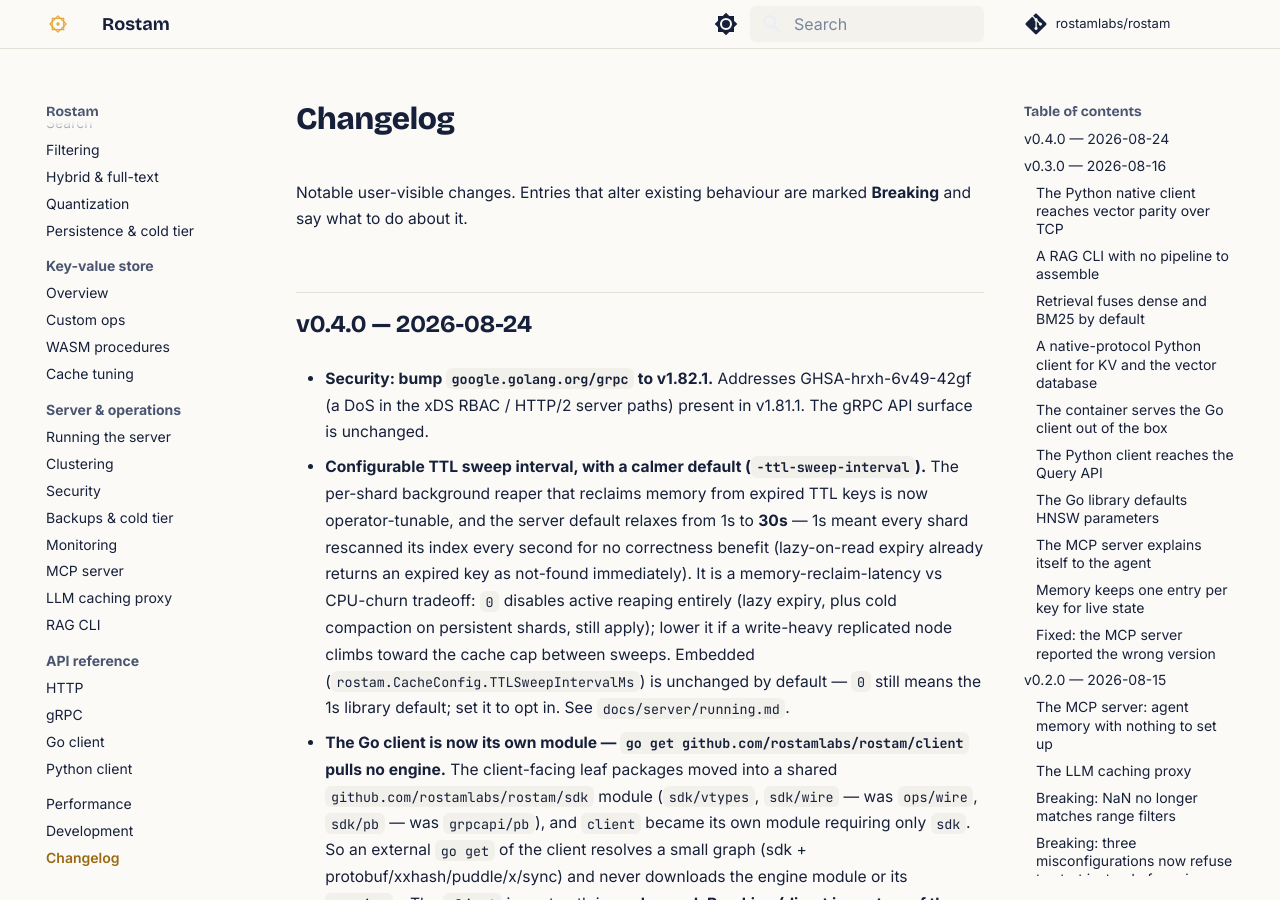
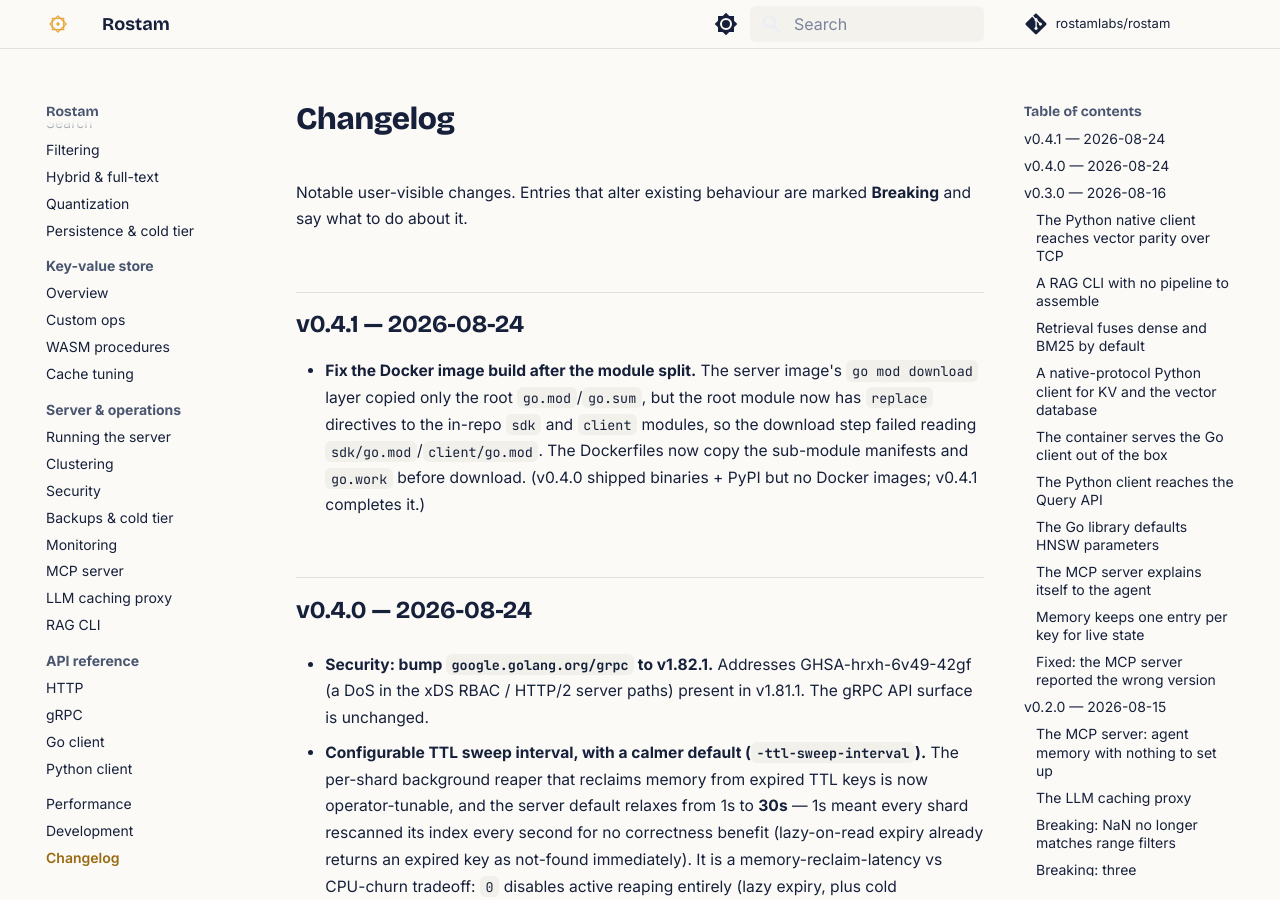
Before and after one commit to Keivan-S/rostam, an MkDocs documentation site: the page built from docs/changelog.md, in a window 1280 px wide and 900 px high. Built offline with MkDocs 1.6.1 and Material for MkDocs 9.7.7, drawn with Linux system fonts in a browser that asks for light colours; comment, search, counter and statistics services are not loaded.

Commit message:
fix(docker): copy sdk/client go.mod + go.work before go mod download
The module split added replace => ./sdk and => ./client to the root go.mod, so
the image build's go mod download layer failed reading the sub-module manifests
(they weren't copied yet). Copy them + go.work before download. Fixes the v0.4.0
Docker image jobs (binaries + PyPI + module tags already shipped).

```diff
--- a/docs/changelog.md
+++ b/docs/changelog.md
@@ -2,6 +2,15 @@
 
 Notable user-visible changes. Entries that alter existing behaviour are marked
 **Breaking** and say what to do about it.
+
+## v0.4.1 — 2026-08-24
+
+- **Fix the Docker image build after the module split.** The server image's
+  `go mod download` layer copied only the root `go.mod`/`go.sum`, but the root
+  module now has `replace` directives to the in-repo `sdk` and `client` modules,
+  so the download step failed reading `sdk/go.mod`/`client/go.mod`. The
+  Dockerfiles now copy the sub-module manifests and `go.work` before download.
+  (v0.4.0 shipped binaries + PyPI but no Docker images; v0.4.1 completes it.)
 
 ## v0.4.0 — 2026-08-24
 
```
Also changed, not shown: 2 other files.
